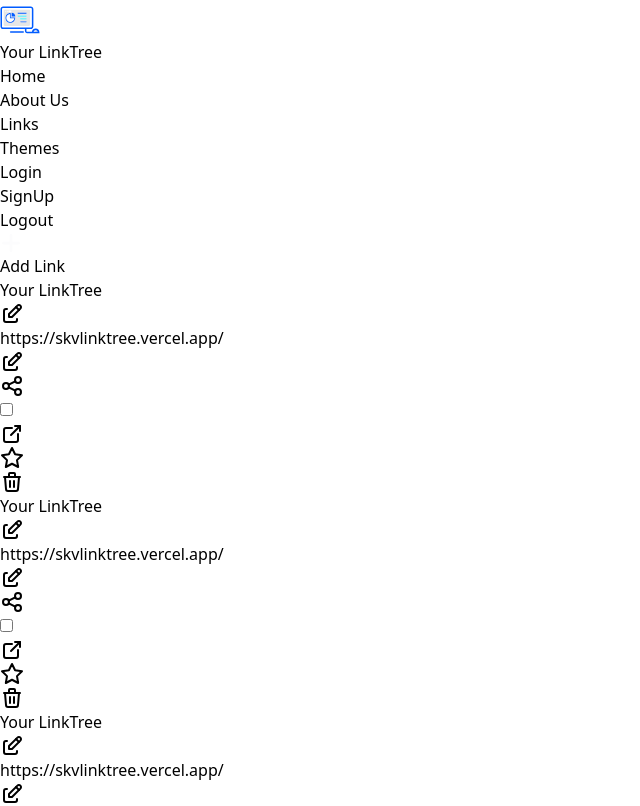
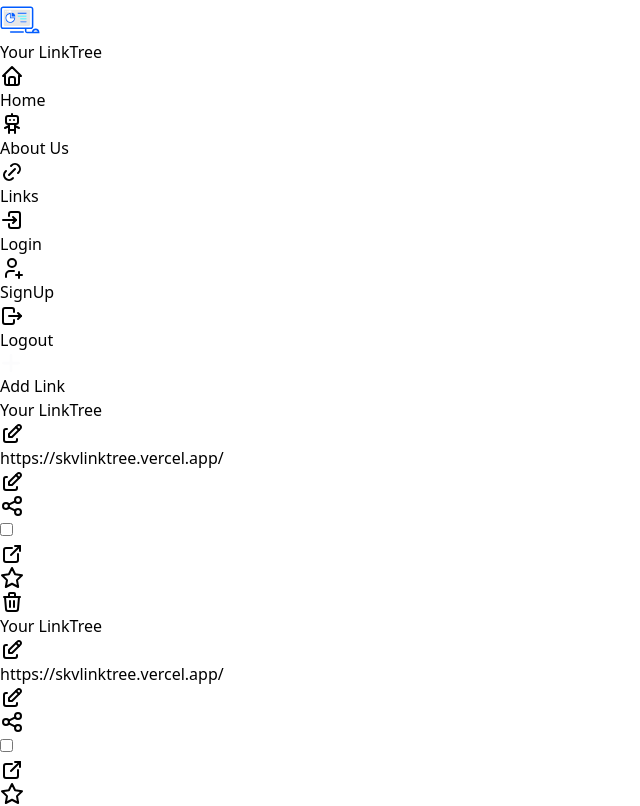
Before and after one commit to itshivamvyas/linktreeProject, a React (Vite) app: page / in a window 1280 px wide. Shown: the top 806 px of the page, without its empty margins (0-640 px from the left). Built offline with nearby package versions, Linux system fonts and the light colour scheme.

Commit message:
Update Hearder And Links

```diff
--- a/index.html
+++ b/index.html
@@ -1,4 +1,4 @@
-<!doctype html>
+<!DOCTYPE html>
 <html lang="en">
   <head>
     <meta charset="UTF-8" />
--- a/src/Pages/Links.jsx
+++ b/src/Pages/Links.jsx
@@ -5,8 +5,8 @@ function Links() {
   return (
     <div className="p-5">
       <div className="grid grid-cols-2">
-        <section className="flex-1">
-          <button className="flex justify-center items-center gap-2 p-3 bg-black rounded-full text-white font-bold w-full">
+        <section className="flex-1 p-10">
+          <button className="flex justify-center items-center gap-2 p-3 bg-indigo-800 rounded-full text-white font-bold w-full hover:bg-indigo-700">
             <svg
               width="22px"
               height="22px"
--- a/src/components/Footer/Footer.jsx
+++ b/src/components/Footer/Footer.jsx
@@ -4,7 +4,9 @@ function Footer() {
   return (
     <div className="p-5 rounded-3xl bg-gray-300">
       <div className="flex flex-row justify-around rounded-2xl bg-white min-h-32 items-center">
-      <span className="font-bold">2024 Itshivamvyas. All rights reserved.</span>
+        <span className="font-bold">
+          2024 Itshivamvyas. All rights reserved.
+        </span>
 
         <p className="flex flex-row gap-16 list-none text-center font-bold">
           <li className="hover:bg-red-400 cursor-pointer rounded-3xl p-2.5 min-w-24 text-center font-bold">
--- a/src/components/Header/Header.jsx
+++ b/src/components/Header/Header.jsx
@@ -1,4 +1,10 @@
 import React from "react";
+import { IconHome } from "@tabler/icons-react";
+import { IconRobot } from "@tabler/icons-react";
+import { IconLink } from "@tabler/icons-react";
+import { IconLogin2 } from "@tabler/icons-react";
+import { IconUserPlus } from "@tabler/icons-react";
+import { IconLogout } from "@tabler/icons-react";
 
 function Header() {
   return (
@@ -78,26 +84,23 @@ function Header() {
         </ul>
 
         <ul className="flex flex-row p-2 gap-5 pe-5">
-          <li className="hover:bg-red-400 rounded-3xl p-2.5 min-w-24 text-center font-bold cursor-pointer">
-            Home
+          <li className="hover:bg-indigo-700 hover:text-white rounded-3xl p-2.5 min-w-28 text-center font-bold cursor-pointer flex flex-row gap-2">
+            <IconHome /> Home
           </li>
-          <li className="hover:bg-red-400 rounded-3xl p-2.5 min-w-24 text-center font-bold cursor-pointer">
-            About Us
+          <li className="hover:bg-indigo-700 hover:text-white rounded-3xl p-2.5 min-w-28 text-center font-bold cursor-pointer flex flex-row gap-2">
+            <IconRobot /> About Us
           </li>
-          <li className="hover:bg-red-400 rounded-3xl p-2.5 min-w-24 text-center font-bold cursor-pointer">
-            Links
+          <li className="hover:bg-indigo-700 hover:text-white rounded-3xl p-2.5 min-w-28 text-center font-bold cursor-pointer flex flex-row gap-2">
+            <IconLink /> Links
           </li>
-          <li className="hover:bg-red-400 rounded-3xl p-2.5 min-w-24 text-center font-bold cursor-pointer">
-            Themes
+          <li className="hover:bg-indigo-700 hover:text-white rounded-3xl p-2.5 min-w-28 text-center font-bold cursor-pointer flex flex-row gap-2">
+            <IconLogin2 /> Login
           </li>
-          <li className="hover:bg-red-400 rounded-3xl p-2.5 min-w-24 text-center font-bold cursor-pointer">
-            Login
+          <li className="hover:bg-indigo-700 hover:text-white rounded-3xl p-2.5 min-w-28 text-center font-bold cursor-pointer flex flex-row gap-2">
+            <IconUserPlus /> SignUp
           </li>
-          <li className="hover:bg-red-400 rounded-3xl p-2.5 min-w-24 text-center font-bold cursor-pointer">
-            SignUp
-          </li>
-          <li className="hover:bg-red-400 rounded-3xl p-2.5 min-w-24 text-center font-bold cursor-pointer">
-            Logout
+          <li className="hover:bg-indigo-700 hover:text-white rounded-3xl p-2.5 min-w-28 text-center font-bold cursor-pointer flex flex-row gap-2">
+            <IconLogout /> Logout
           </li>
         </ul>
       </div>
```
Also changed, not shown: src/Pages/Todo.jsx (+15 -22 lines), src/main.jsx (+13 -13 lines). Lines whose indentation alone changed are shown as unchanged.
